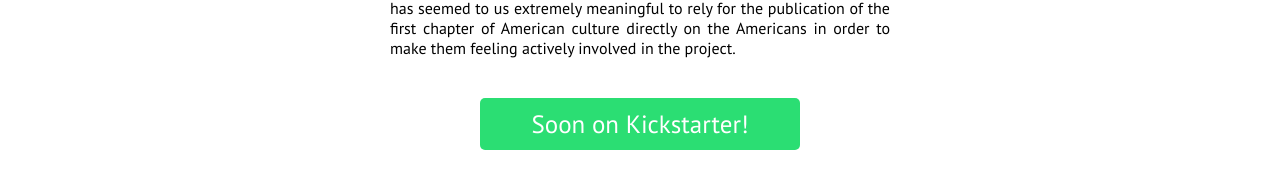
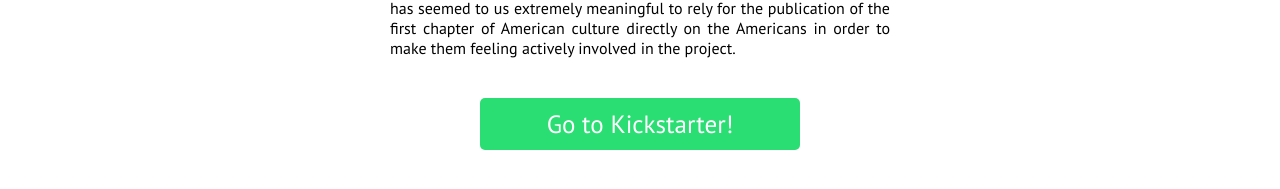
Before and after one commit to collectaneacollections/collectaneacollections.github.io, a Jekyll site: the page built from preorder.md, in a window 1280 px wide and 900 px high, scrolled down 601 px. Shown: the part 690-879 px from the top of the window. Built offline with Jekyll 4.4.1, drawn with Linux system fonts in a browser that asks for light colours.

Commit message:
go to kickstarter

```diff
--- a/index.html
+++ b/index.html
@@ -49,7 +49,7 @@
 		promote culture and quality publishing.
 		</p>
 		<div class="subsection centertext">
-			<a href="{{ site.kickstarter }}" target="_blank" class="button">Soon on Kickstarter!</a>
+			<a href="{{ site.kickstarter }}" target="_blank" class="button">Go to Kickstarter!</a>
 		</div>
 		<p>
 		The edition will be printed in Milan, on handmade paper and
--- a/preorder.md
+++ b/preorder.md
@@ -22,4 +22,4 @@
 Americans in order to make them feeling actively involved in the
 project.
 
-<a href="{{ site.kickstarter }}" target="_blank"  class="big button">Soon on Kickstarter!</a>
+<a href="{{ site.kickstarter }}" target="_blank"  class="big button">Go to Kickstarter!</a>
```
